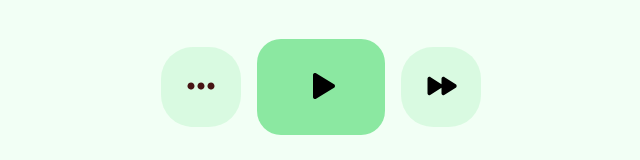
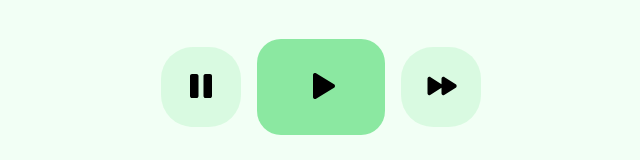
Before and after one commit to murilonicemento/pomodoro, a React (Create React App) app: page / in a window 1280 px wide. Shown: the part 590-750 px from the top of the page, without its empty margins (319-959 px from the left). Built offline with nearby package versions, Linux system fonts and the light colour scheme.

Commit message:
style: mudança das imagens do botões

```diff
--- a/src/components/PomodoroTimer/index.tsx
+++ b/src/components/PomodoroTimer/index.tsx
@@ -114,13 +114,10 @@ export function PomodoroTimer(props: Props): JSX.Element {
       <Timer mainTime={mainTime} />
       <div id="controls">
         <button onClick={() => setTimeCounting(!timeCounting)}>
-          <img src={dots} alt="Dots three outline" />
+          <img src={pause} alt="Pause Icon" />
         </button>
         <button onClick={() => configureWork()}>
-          <img
-            src={working ? pause : play}
-            alt={working ? "Pause Icon" : "Play Icon"}
-          />
+          <img src={play} alt="Play Icon" />
         </button>
         <button
           className={!working && !resting ? "hidden" : ""}
```
